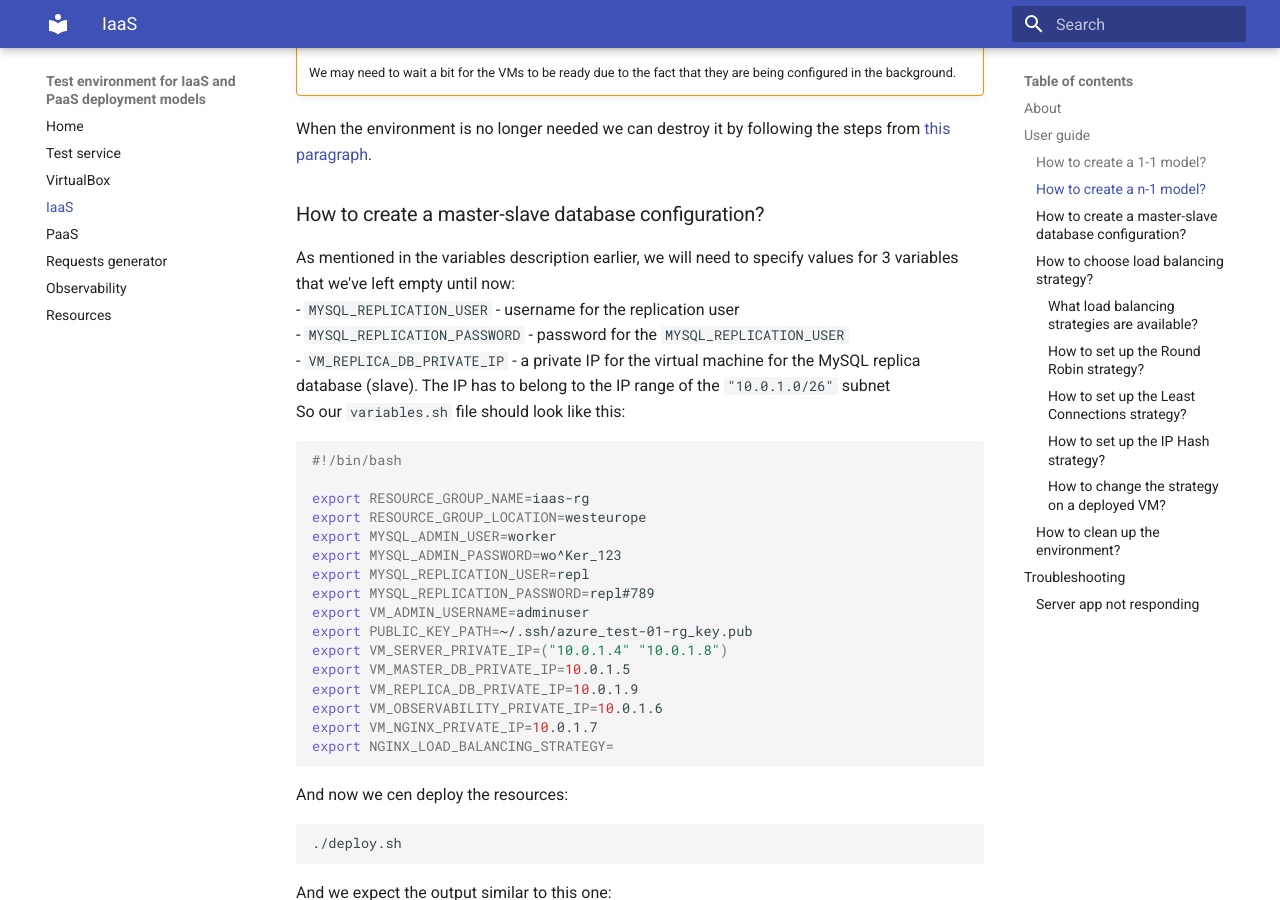
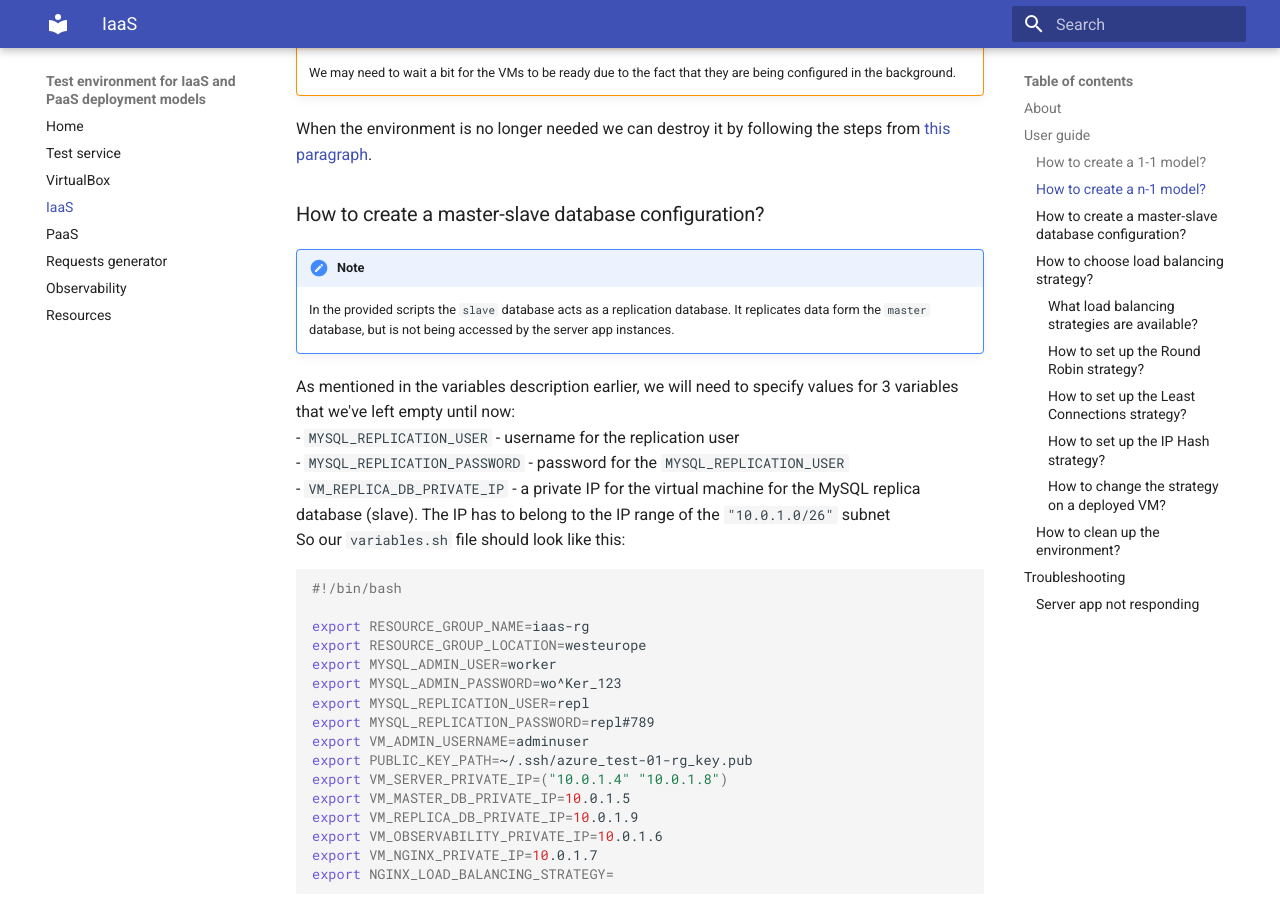
Before and after one commit to WasilewM/23Z-INZ, an MkDocs documentation site: the page built from docs/docs/IaaS/iaas.md, in a window 1280 px wide and 900 px high, scrolled down 4797 px. Built offline with MkDocs 1.6.1 and Material for MkDocs 9.7.7, drawn with Linux system fonts in a browser that asks for light colours.

Commit message:
Update information about master-slave db configuration in IaaS section in docs

```diff
--- a/docs/docs/IaaS/iaas.md
+++ b/docs/docs/IaaS/iaas.md
@@ -175,6 +175,9 @@ Terraform logs have been skipped in the example in order not to reveal any sensi
 When the environment is no longer needed we can destroy it by following the steps from [this paragraph](#how-to-clean-up-the-environment).
 
 ### How to create a master-slave database configuration?
+!!! Note
+    In the provided scripts the `slave` database acts as a replication database. It replicates data form the `master` database, but is not being accessed by the server app instances.
+
 As mentioned in the variables description earlier, we will need to specify values for 3 variables that we've left empty until now:
 - `MYSQL_REPLICATION_USER` - username for the replication user
 - `MYSQL_REPLICATION_PASSWORD` - password for the `MYSQL_REPLICATION_USER`
```
